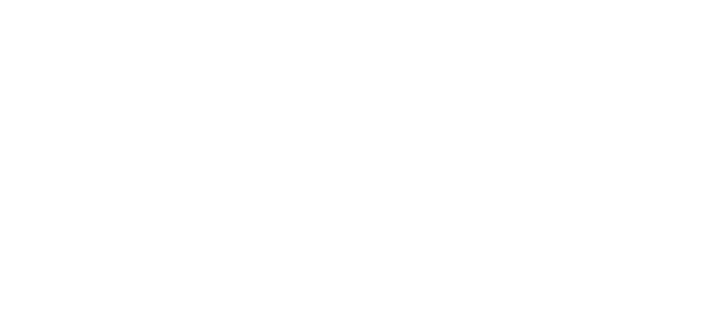
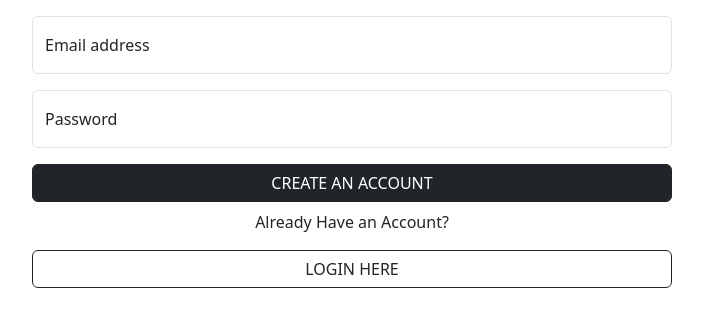
Before and after one commit to SJMormo/teebay-client, a React (Create React App) app: page /signup in a window 1280 px wide. Before the commit this address had no page. Shown: the top 326 px of the page, without its empty margins (288-991 px from the left). Built offline with nearby package versions, Linux system fonts and the light colour scheme.

Commit message:
Signup signin page design complete

```diff
--- a/src/App.js
+++ b/src/App.js
@@ -2,12 +2,15 @@
 import './App.css';
 import SignIn from './Pages/Login/SignIn';
 import AllProducts from './Pages/AllProducts/AllProducts';
+import 'bootstrap/dist/css/bootstrap.min.css';
+import SignUp from './Pages/Login/SignUp';
 
 function App() {
   return (
-    <div className="App">
+    <div>
       <Routes>
-        <Route path="/" element={<SignIn></SignIn>}></Route>
+        <Route path="/signin" element={<SignIn></SignIn>}></Route>
+        <Route path="/signup" element={<SignUp></SignUp>}></Route>
         <Route path="/allproducts" element={<AllProducts></AllProducts>}></Route>
       </Routes>
     </div>
--- a/src/Pages/Login/SignIn.js
+++ b/src/Pages/Login/SignIn.js
@@ -1,11 +1,57 @@
-import React from 'react';
+import React, { useRef } from "react";
+import { Button, FloatingLabel, Form } from "react-bootstrap";
+import { Link, useLocation, useNavigate } from 'react-router-dom';
 
 const SignIn = () => {
-    return (
-        <div>
+  const emailRef = useRef("");
+  const passwordRef = useRef("");
 
-        </div>
-    );
+  const handleLogin = (event) => {
+    event.preventDefault();
+    const email = emailRef.current.value;
+    const password = passwordRef.current.value;
+
+    console.log(email, password);
+  };
+
+  return (
+    <div>
+      <Form onSubmit={handleLogin} className="w-50 mx-auto mt-3">
+        <FloatingLabel
+          controlId="floatingInput"
+          label="Email address"
+          className="mb-3"
+        >
+          <Form.Control
+            ref={emailRef}
+            type="email"
+            placeholder="Enter email"
+            required
+          />
+        </FloatingLabel>
+        <FloatingLabel
+          controlId="floatingPassword"
+          label="Password"
+          className="mb-3"
+        >
+          <Form.Control
+            ref={passwordRef}
+            type="password"
+            placeholder="Password"
+            required
+          />
+        </FloatingLabel>
+
+        <Button className="w-100" variant="dark" type="submit">
+          LOGIN
+        </Button>
+        <p className="mt-2 text-center">Don't Have an Account?</p>
+        <Link className="btn btn-outline-dark w-100" to="/signup">
+          SignUp
+        </Link>
+      </Form>
+    </div>
+  );
 };
 
 export default SignIn;
--- a/src/Pages/Login/SignUp.js
+++ b/src/Pages/Login/SignUp.js
@@ -1,11 +1,59 @@
-import React from 'react';
+import React, { useRef } from "react";
+import { Button, FloatingLabel, Form } from "react-bootstrap";
+import { Link, useNavigate } from "react-router-dom";
 
 const SignUp = () => {
-    return (
-        <div>
+    const navigate = useNavigate();
+    const emailRef = useRef('');
+    const passwordRef = useRef('');
 
-        </div>
-    );
+    const handleRegister = event => {
+        event.preventDefault();
+        const email = emailRef.current.value;
+        const password = passwordRef.current.value;
+
+        console.log(email, password);
+    }
+
+  return (
+    <div>
+      <Form onSubmit={handleRegister} className="w-50 mx-auto mt-3">
+        <FloatingLabel
+          controlId="floatingInput"
+          label="Email address"
+          className="mb-3"
+        >
+          <Form.Control
+            ref={emailRef}
+            type="email"
+            placeholder="Enter email"
+            required
+          />
+        </FloatingLabel>
+
+        <FloatingLabel
+          controlId="floatingPassword"
+          label="Password"
+          className="mb-3"
+        >
+          <Form.Control
+            ref={passwordRef}
+            type="password"
+            placeholder="Password"
+            required
+          />
+        </FloatingLabel>
+
+        <Button className="w-100" variant="dark" type="submit">
+          CREATE AN ACCOUNT
+        </Button>
+        <p className="mt-2 text-center">Already Have an Account?</p>
+        <Link className="btn btn-outline-dark w-100" to="/signin">
+          LOGIN HERE
+        </Link>
+      </Form>
+    </div>
+  );
 };
 
 export default SignUp;
```
